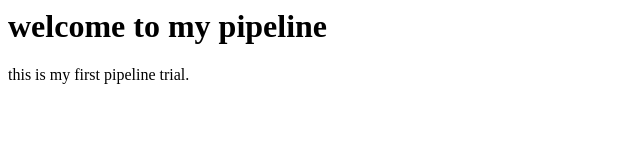
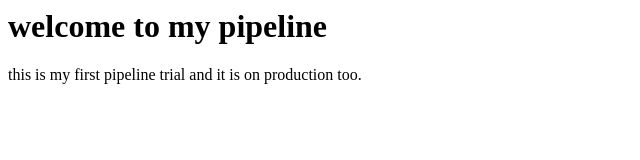
Before and after one commit to manjeet-123/website, a plain HTML site: page index.html in a window 1280 px wide. Shown: the whole page, without its empty margins (0-640 px from the left). Drawn offline with Linux system fonts and the light colour scheme.

Commit message:
changes add for production

```diff
--- a/index.html
+++ b/index.html
@@ -4,6 +4,6 @@
 
 <h1>welcome to my pipeline</h1>
 
-<p>this is my first pipeline trial.</p>
+<p>this is my first pipeline trial and it is on production too.</p>
 </body>
 </html>
```
